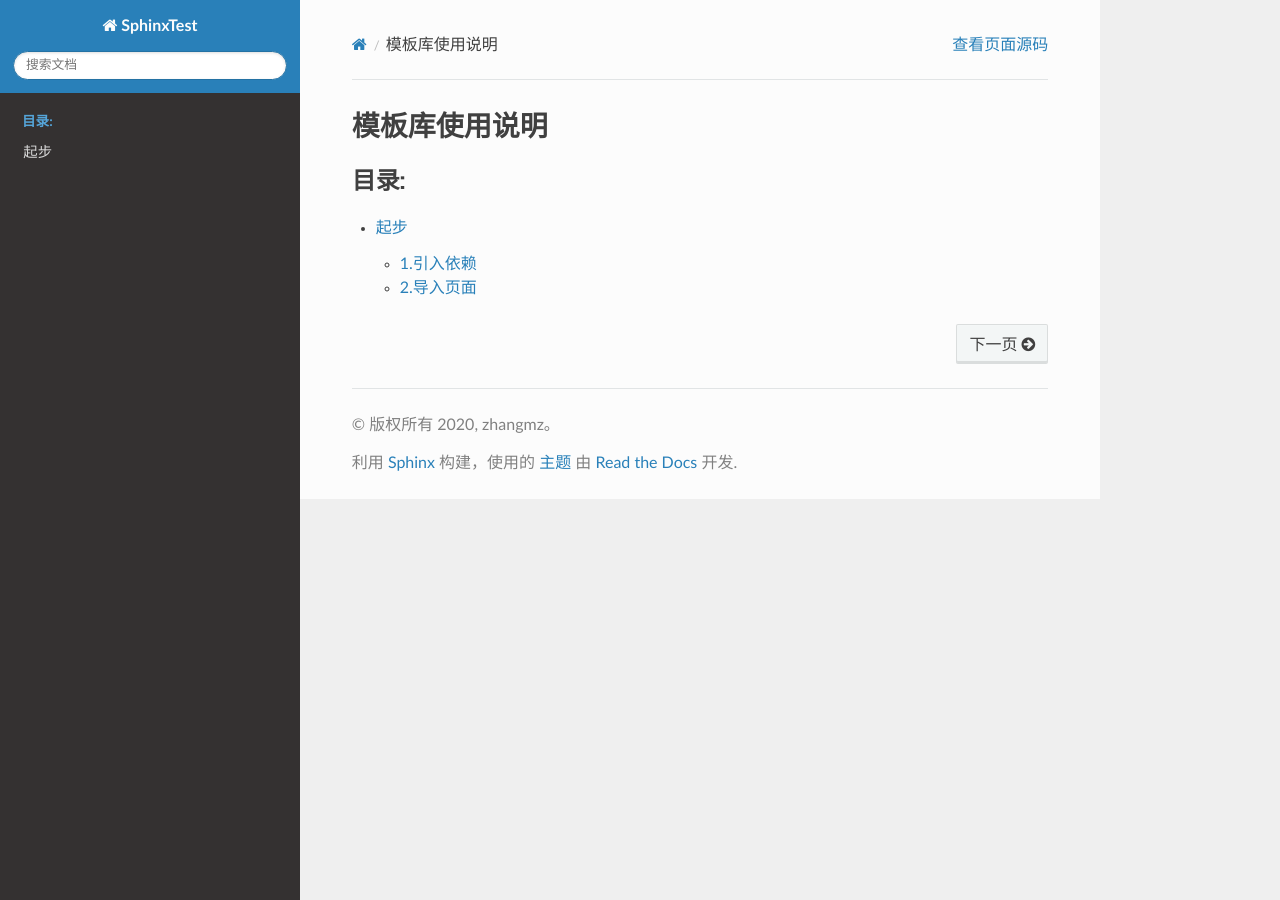
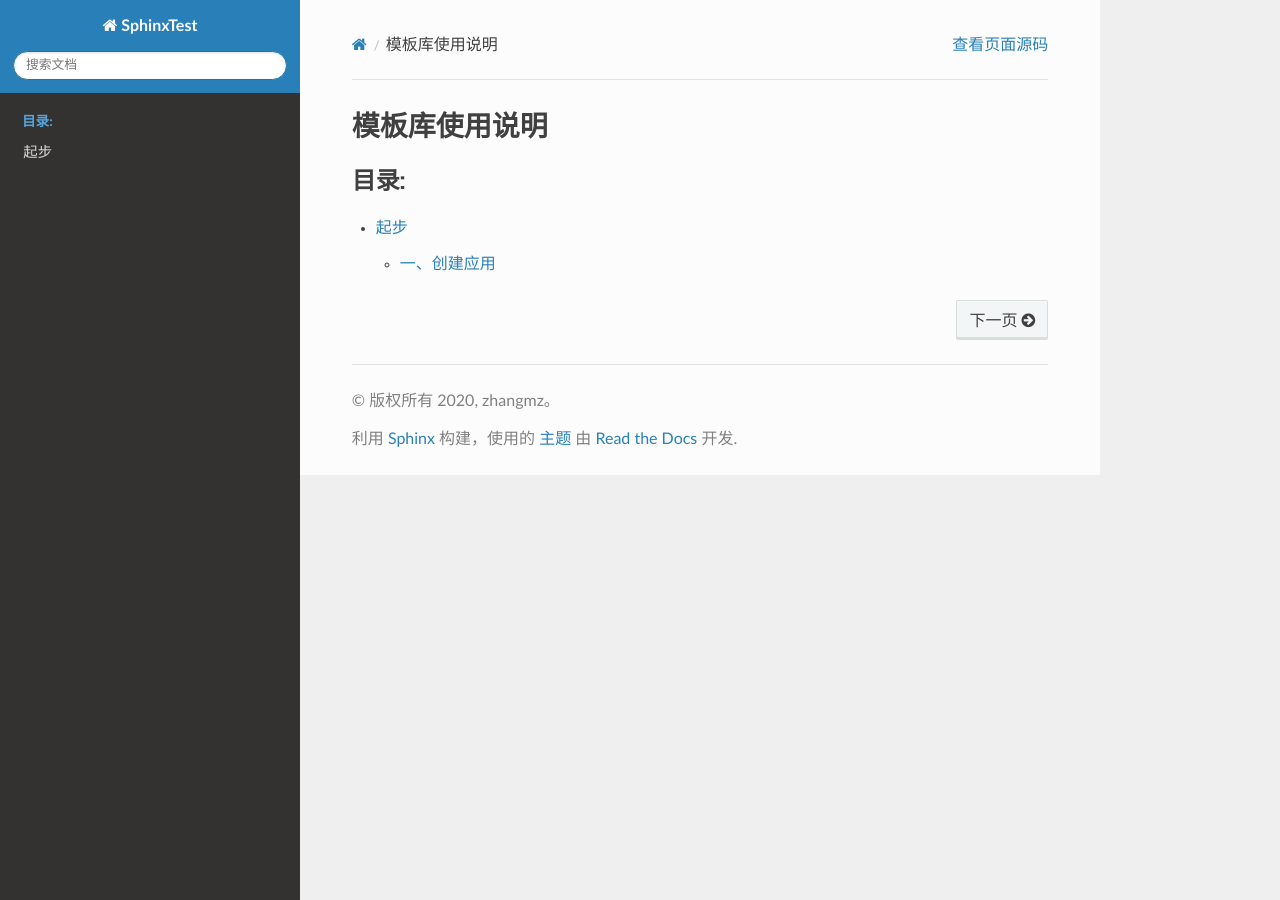
Before and after one commit to zm999999/SphinxTest, a Sphinx documentation site: the page built from source/index.rst, in a window 1280 px wide. Built offline with Sphinx 7.4.7 and the Read the Docs theme 2.0.0, drawn with Linux system fonts in a browser that asks for light colours.

Commit message:
update docs

```diff
--- a/source/起步.md
+++ b/source/起步.md
@@ -1,5 +1,8 @@
 起步
 ======
+
+## 一、创建应用
+
 
 #### 1.引入依赖
 `npm install mytest-abc --save`
```
